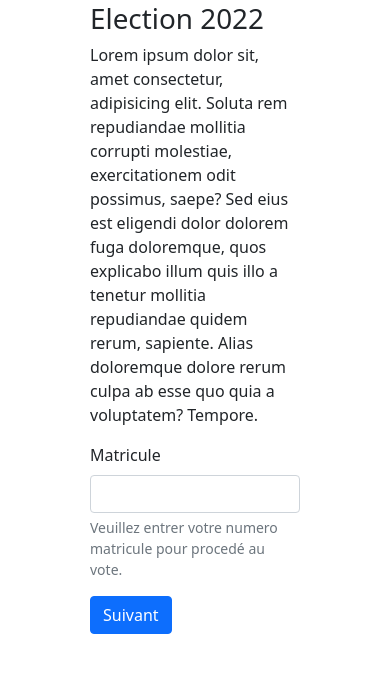
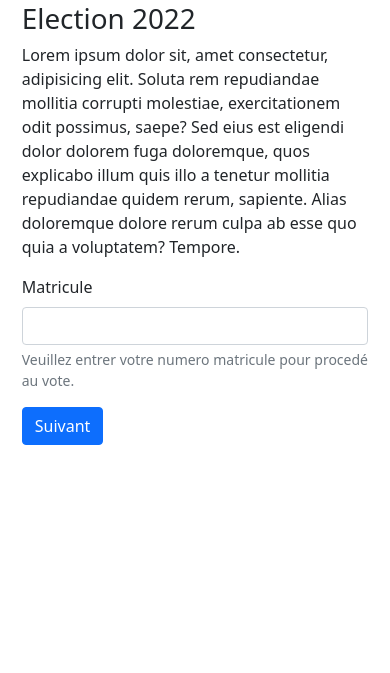
Before and after one commit to bank-prod/election, a Flask app: page / in a window 390 px wide. Shown: the part 14-687 px from the top of the page. Run offline with Flask 2, Linux system fonts and the light colour scheme; some libraries are stand-ins or nearby versions.

Commit message:
Finalisation election

```diff
--- a/election/static/css/style.css
+++ b/election/static/css/style.css
@@ -1,3 +1,9 @@
 .MainContainer{
 	max-width: 60%;
 }
+
+@media screen and (max-width: 800px){
+.MainContainer{
+	max-width: 95%;
+}
+}
--- a/run.py
+++ b/run.py
@@ -3,4 +3,4 @@ from election import db
 
 if __name__ == "__main__":
 	# db.create_all()
-	app.run(debug = True)
+	app.run(debug = True,host='0.0.0.0')
```
Also changed, not shown: requirements.txt (added, +12 -0 lines), election/database/project.sqlite3, 1 other file.
